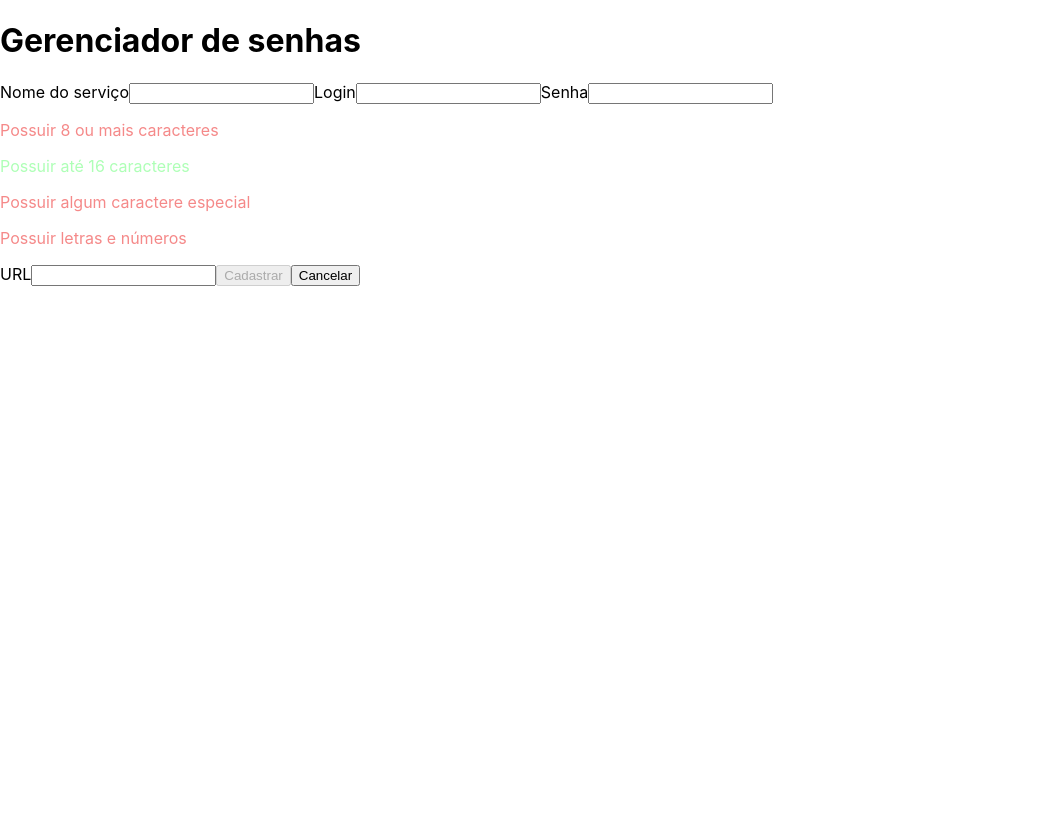
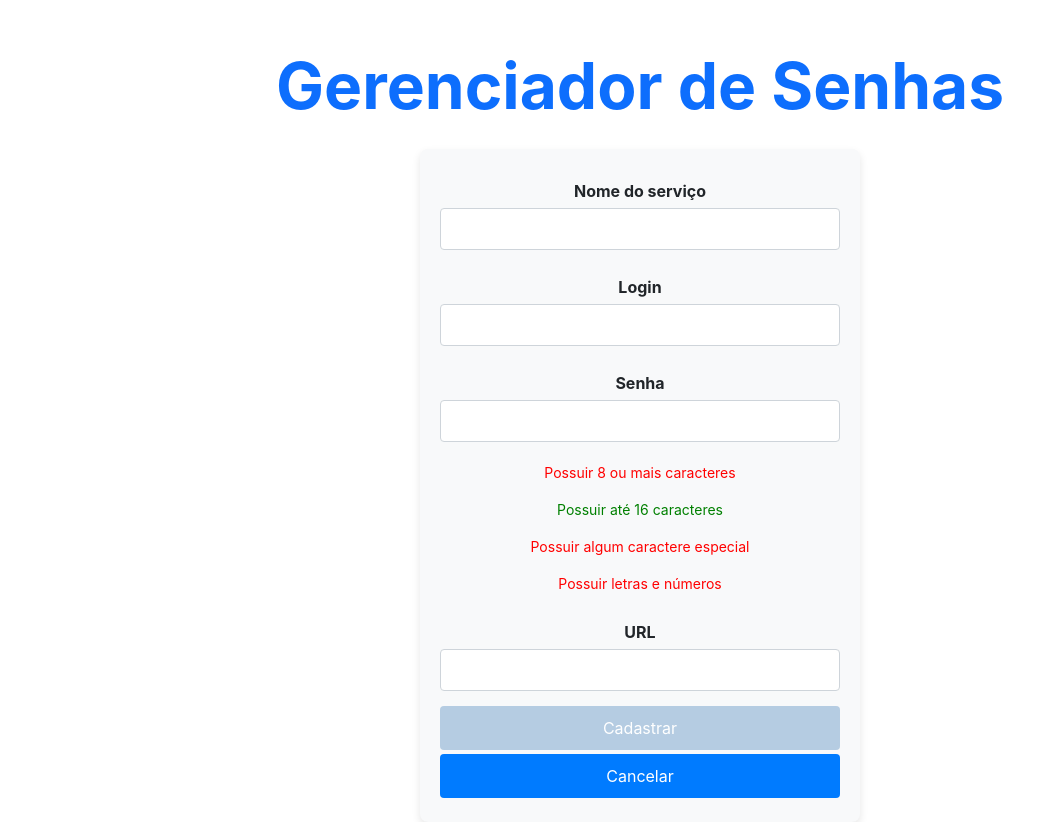
Before and after one commit to SamuelSfeir/React-password_manager, a React (Vite) app: page / in a window 1280 px wide. Both pictures are taken after a click on the button "Cadastrar nova senha". Shown: the whole page, without its empty margins (0-1064 px from the left). Before the commit the page ends 800 px from the top, so only its background shows below. Built offline with nearby package versions, Linux system fonts and the light colour scheme.

Commit message:
Consideracoes finais no codigo

```diff
--- a/index.html
+++ b/index.html
@@ -4,6 +4,7 @@
     <meta charset="utf-8" />
     <meta name="viewport" content="width=device-width, initial-scale=1" />
     <meta name="theme-color" content="#000000" />
+    <link rel="stylesheet" href="https://cdn.jsdelivr.net/npm/bootstrap@5.0.2/dist/css/bootstrap.min.css">
     <title>Gerenciador de Senhas</title>
   </head>
   <body>
--- a/package.json
+++ b/package.json
@@ -3,6 +3,7 @@
   "version": "0.1.0",
   "private": true,
   "dependencies": {
+    "bootstrap": "^5.3.2",
     "react": "^18.2.0",
     "react-dom": "^18.2.0",
     "sweetalert2": "^11.6.16",
@@ -29,6 +30,7 @@
     "jsdom": "^21.1.0",
     "stylelint": "^14.16.1",
     "stylelint-order": "^5.0.0",
+    "tailwindcss": "^3.3.6",
     "typescript": "^5.0.4",
     "vite": "^4.1.1",
     "vitest": "^0.30.1"
--- a/src/App.css
+++ b/src/App.css
@@ -1,7 +1,158 @@
+body {
+  font-family: 'Arial', sans-serif;
+  margin: 0;
+  padding: 0;
+  background-color: #f8f9fa;
+  color: #212529;
+}
+
+.container {
+  max-width: 800px;
+  margin: 0 auto;
+  padding: 20px;
+}
+
+.button {
+  padding: 10px;
+  background-color: #007bff;
+  color: #fff;
+  border: none;
+  border-radius: 4px;
+  cursor: pointer;
+  transition: background-color 0.3s ease-in-out;
+  margin-left: 10px;
+  margin-bottom: 10px;
+}
+
+.button:hover {
+  background-color: #0056b3;
+}
+
+.form-container {
+  display: flex;
+  flex-direction: column;
+  align-items: center;
+  padding: 20px;
+  background-color: #fff;
+  border-radius: 8px;
+  box-shadow: 0 4px 8px rgba(0, 0, 0, 0.1);
+  transition: transform 0.3s ease-in-out;
+}
+
+.form-container:hover {
+  transform: scale(1.02);
+}
+
+
+.form label {
+  margin-top: 10px;
+  font-weight: bold;
+}
+
+.form input {
+  width: 100%;
+  padding: 8px;
+  margin-top: 5px;
+  margin-bottom: 15px;
+  border: 1px solid #ced4da;
+  border-radius: 4px;
+}
+
+.form button {
+  width: 100%;
+  padding: 10px;
+  background-color: #007bff;
+  color: #fff;
+  border: none;
+  border-radius: 4px;
+  cursor: pointer;
+  transition: background-color 0.3s ease-in-out;
+}
+
+.form button:hover {
+  background-color: #0056b3;
+}
+
+.form button:disabled {
+  background-color: #b5cce2;
+  cursor: not-allowed;
+}
+
+.valid-password-check,
+.invalid-password-check {
+  margin-top: 5px;
+  font-size: 14px;
+}
+
 .valid-password-check {
-  color: #aeffb6;
+  color: green;
 }
 
 .invalid-password-check {
-  color: #f58989;
+  color: red;
 }
+
+.list-item {
+  margin-top: 15px;
+  margin-left: 15px;
+}
+
+.list-item a {
+  font-weight: bold;
+  text-decoration: none;
+  color: #007bff;
+}
+
+.list-item p {
+  margin: 5px 0;
+}
+
+.no-password-message {
+  margin-top: 15px;
+  margin-left: 9px;
+}
+
+.center-content {
+  display: flex;
+  flex-direction: column;
+  align-items: center;
+  justify-content: center;
+  text-align: center;
+  margin-top: 20px;
+  text-align: center;
+  max-width: 800px;
+  margin: 0 auto;
+}
+
+.no-password-message {
+  color: gray;
+}
+
+.list-item {
+  border: 1px solid #ccc;
+  padding: 10px;
+  margin: 10px 0;
+  background-color: #f5f5f5;
+}
+
+.list-item a {
+  text-decoration: none;
+  color: #333;
+  font-weight: bold;
+}
+
+.list-item a {
+  text-decoration: none;
+  color: #333;
+  font-weight: bold;
+}
+
+.list-item {
+  width: 100%;
+  max-width: 400px;
+  border: 1px solid #ccc;
+  padding: 10px;
+  margin: 10px 0;
+  background-color: #f5f5f5;
+  box-sizing: border-box;
+}
--- a/src/App.tsx
+++ b/src/App.tsx
@@ -2,6 +2,7 @@ import './App.css';
 import { useState } from 'react';
 import Title from './components/Title';
 import Form from './components/Form';
+import 'bootstrap/dist/css/bootstrap.min.css';
 
 function App() {
   const [exibirFormulario, setExibirFormulario] = useState(false);
@@ -18,23 +19,37 @@ function App() {
   }[]>([]);
 
   return (
-    <div>
+    <div className="center-content">
       <Title />
       {!exibirFormulario && (
         <>
-          <button onClick={ toggleFormulario }>
+          <button className="button" onClick={ toggleFormulario }>
             Cadastrar nova senha
           </button>
           {listaSenhas.length ? (
             listaSenhas.map((lista) => (
-              <div key={ lista.nomeServico }>
-                <a href={ lista.url }>{lista.nomeServico}</a>
-                <p>{lista.login}</p>
-                <p>{lista.senha}</p>
+              <div key={ lista.nomeServico } className="list-item">
+                <a href={ lista.url }>
+                  {' '}
+                  Serviço:
+                  {' '}
+                  {lista.nomeServico}
+                </a>
+                <p>
+                  {' '}
+                  Usuário:
+                  {' '}
+                  {lista.login}
+                </p>
+                <p>
+                  Senha:
+                  {' '}
+                  {lista.senha}
+                </p>
               </div>
             ))
           ) : (
-            <p>Nenhuma senha cadastrada</p>
+            <p className="no-password-message">Nenhuma senha cadastrada</p>
           )}
         </>
       )}
--- a/src/components/Form.css
+++ b/src/components/Form.css
@@ -1,4 +1,55 @@
-/* #cadastrar disabled {
-  background-color: grey;
-    cursor: not-allowed;
-} */
+.form-container {
+  display: flex;
+  flex-direction: column;
+  align-items: center;
+  padding: 20px;
+  background-color: #f8f9fa;
+  border-radius: 8px;
+  box-shadow: 0 4px 8px rgba(0, 0, 0, 0.1);
+  transition: transform 0.3s ease-in-out;
+}
+
+.form-container:hover {
+  transform: scale(1.02);
+}
+
+.form {
+  width: 100%;
+  max-width: 400px;
+  margin: 0 auto;
+}
+
+.form label {
+  margin-top: 10px;
+  font-weight: bold;
+}
+
+.form input {
+  width: 100%;
+  padding: 8px;
+  margin-top: 5px;
+  margin-bottom: 15px;
+  border: 1px solid #ced4da;
+  border-radius: 4px;
+}
+
+.form button {
+  width: 100%;
+  padding: 10px;
+  background-color: #007bff;
+  color: #fff;
+  border: none;
+  border-radius: 4px;
+  cursor: pointer;
+  transition: background-color 0.3s ease-in-out;
+  margin-bottom: 4px;
+}
+
+.form button:hover {
+  background-color: #0056b3;
+}
+
+.form button:disabled {
+  background-color: #b5cce2;
+  cursor: not-allowed;
+}
--- a/src/components/Form.tsx
+++ b/src/components/Form.tsx
@@ -1,4 +1,5 @@
 import React, { useState } from 'react';
+import './Form.css';
 
 type FormProps = {
   toggleFormulario: () => void
@@ -52,7 +53,7 @@ function Form(props: FormProps) {
     toggleFormulario();
   };
   return (
-    <div>
+    <div className="form-container">
       <form className="form" onSubmit={ handleSubmit }>
         <label htmlFor="nome-do-servico">Nome do serviço</label>
         <input
@@ -118,7 +119,7 @@ function Form(props: FormProps) {
         >
           Cadastrar
         </button>
-        <button type="submit" onClick={ cancelarFormulario }>
+        <button type="button" onClick={ cancelarFormulario }>
           Cancelar
         </button>
       </form>
--- /dev/null
+++ b/src/components/Title.css
@@ -0,0 +1,9 @@
+/* Title.css */
+
+.title-animation {
+    transition: transform 0.5s ease-in-out;
+  }
+
+  .title-animation:hover {
+    transform: scale(1.1);
+  }
--- a/src/components/Title.tsx
+++ b/src/components/Title.tsx
@@ -1,6 +1,15 @@
+// Title.js
+
+import React from 'react';
+import './Title.css';
+
 function Title() {
   return (
-    <h1>Gerenciador de senhas</h1>
+    <h1
+      className="display-3 fw-bold text-primary text-center mt-5 mb-4 title-animation"
+    >
+      Gerenciador de Senhas
+    </h1>
   );
 }
 
```
Also changed, not shown: 1 other file (tests, documents, lock files or other folders).
